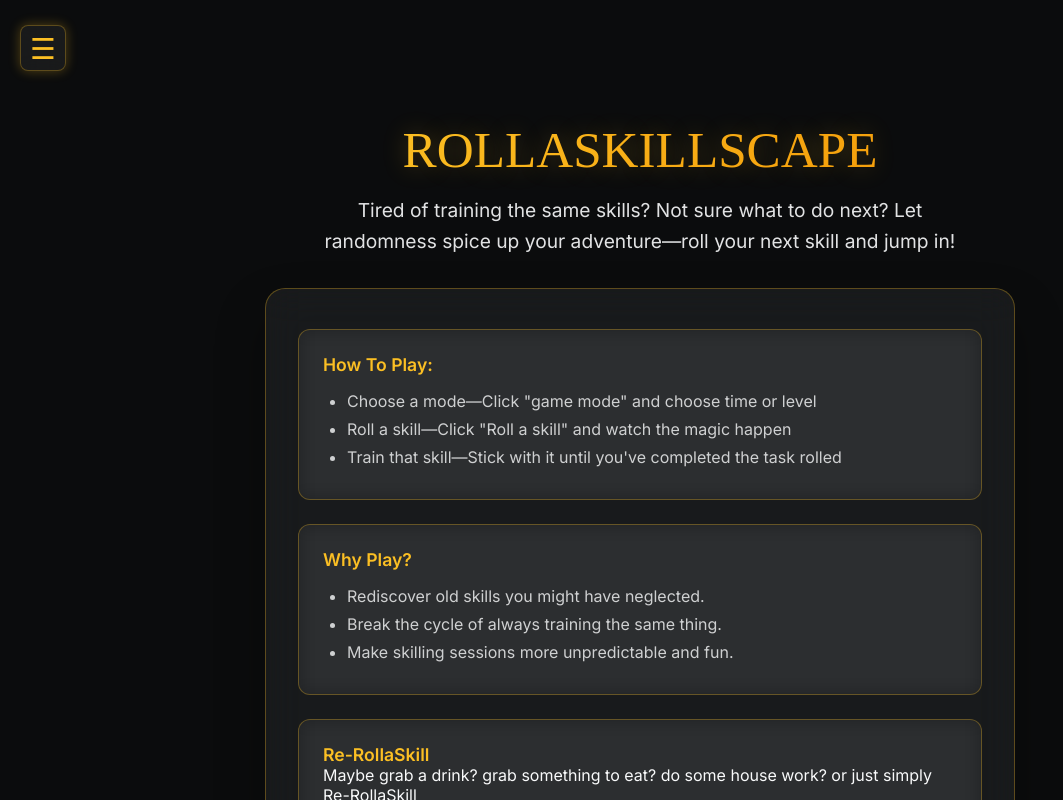
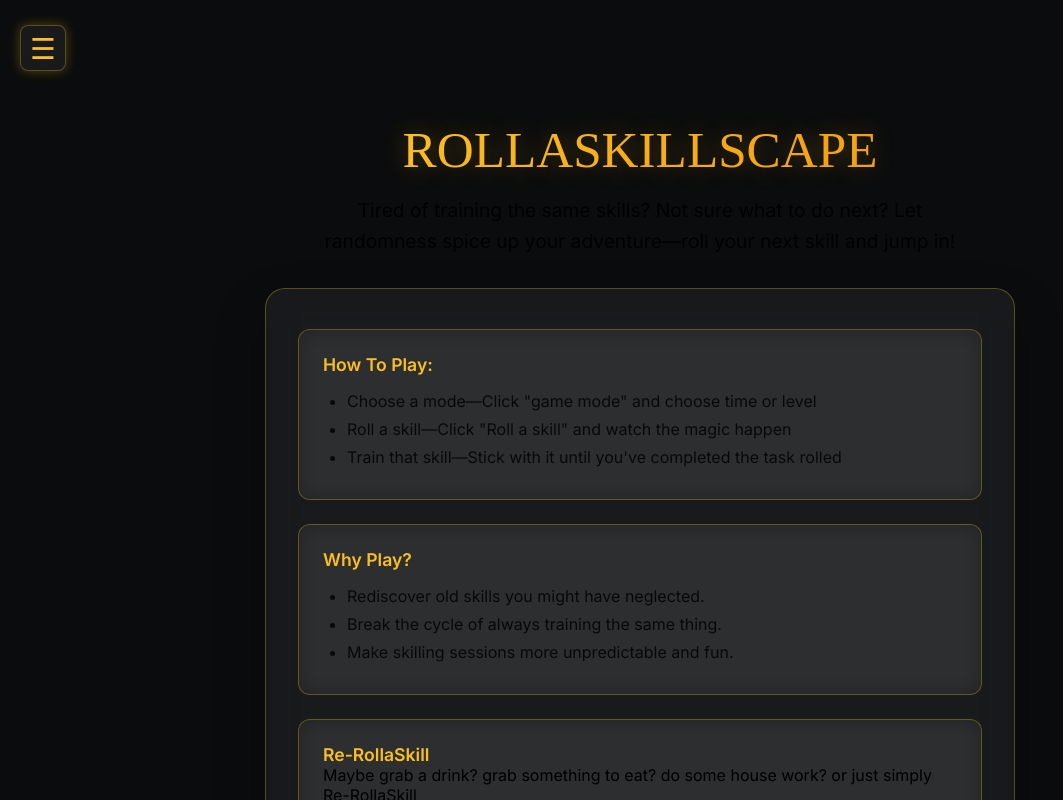
Before and after one commit to Sph3apps/Rollaskillscape.github.io, a React (Vite) app: page / in a window 1280 px wide. Shown: the top 800 px of the page, without its empty margins (0-1063 px from the left). Built offline with nearby package versions, Linux system fonts and the light colour scheme; a web font is replaced by a local one.

Commit message:
Update index.css

```diff
--- a/src/index.css
+++ b/src/index.css
@@ -1,6 +1,6 @@
 :root {
   --bg: #0b0c0d;
-  --fg: #f9fafb;
+  --fg: #000000;
   --accent: #fbbf24;
   --accent-hover: #f59e0b;
   --glass: rgba(255,255,255,0.06);
```
